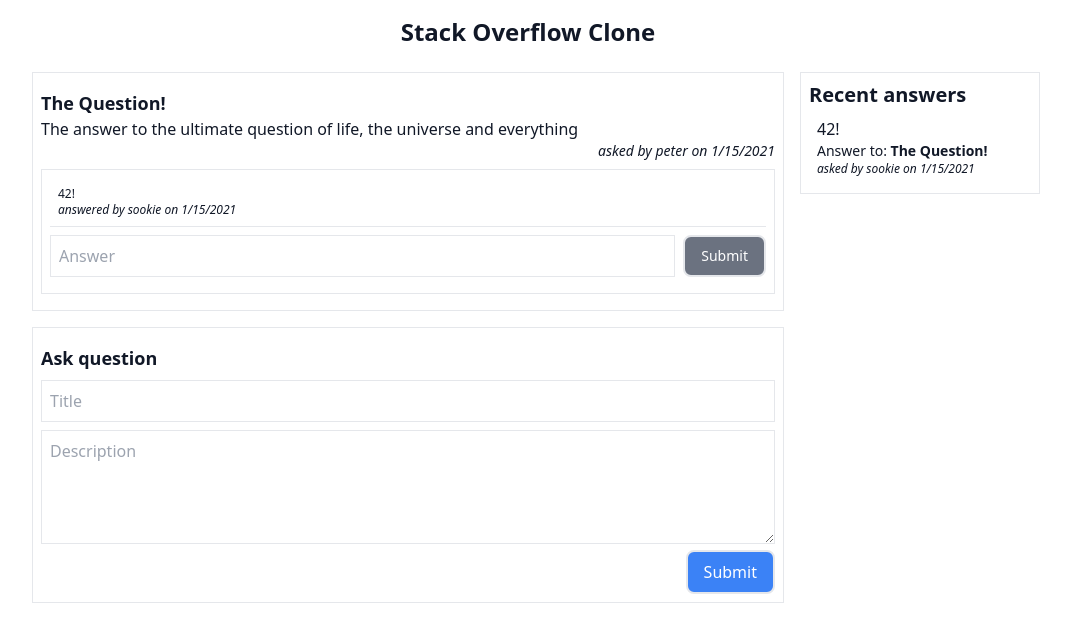
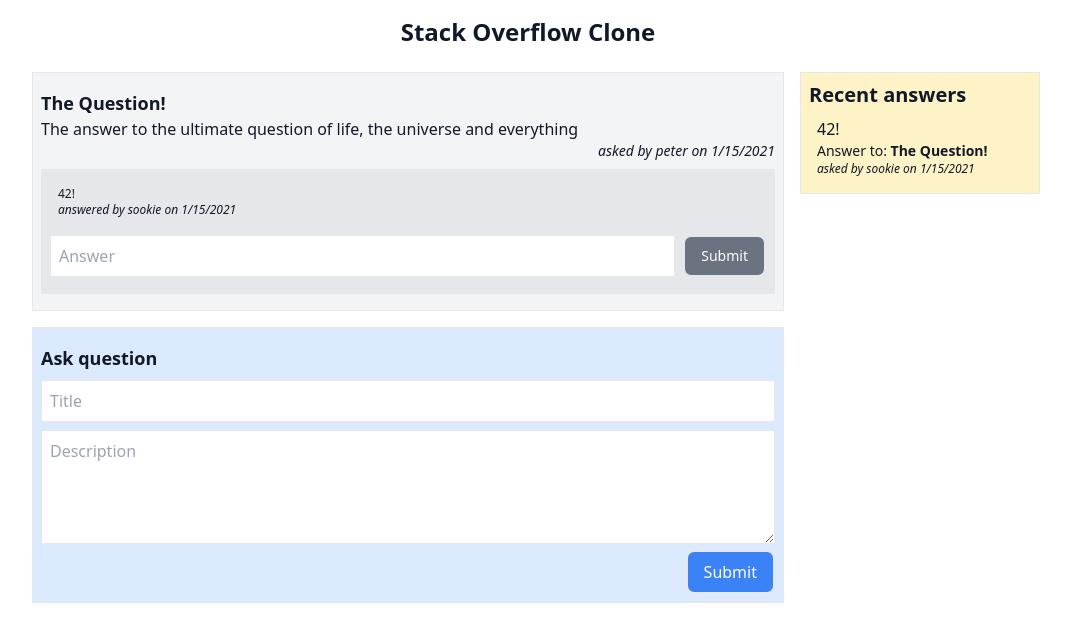
Before and after one commit to phollome/stackoverflow-clone, a React (Create React App) app: page / in a window 1280 px wide. Shown: the top 642 px of the page, without its empty margins (112-1183 px from the left). Built offline with nearby package versions, Linux system fonts and the light colour scheme; data requests are answered from the project's data file.

Commit message:
Add some color

```diff
--- a/src/components/AnswersList.js
+++ b/src/components/AnswersList.js
@@ -14,7 +14,7 @@
 
   return (
     <div className="p-2 w-1/4">
-      <div className="p-2 border">
+      <div className="p-2 border bg-yellow-100">
         <h3 className="text-xl font-bold">Recent answers</h3>
         {enhancedList.map((item) => (
           <div key={item.id} data-testid="answers-list-item" className="p-2">
--- a/src/components/QuestionForm.js
+++ b/src/components/QuestionForm.js
@@ -17,7 +17,7 @@
 
   return (
     <div data-testid="question-form" className="w-3/4 p-2">
-      <div className="border p-2">
+      <div className="border p-2 bg-blue-100">
         <h2 className="py-2 text-lg font-bold">Ask question</h2>
         <input
           id="title-input"
--- a/src/components/QuestionsList.js
+++ b/src/components/QuestionsList.js
@@ -13,7 +13,7 @@
 
   return (
     <div className="p-2 w-3/4">
-      <div className="border p-2">
+      <div className="border p-2 bg-gray-100">
         {enhancedList.map((item) => (
           <div key={item.id} data-testid="list-item" className="py-2">
             <h2 className="text-lg font-bold">{item.title}</h2>
@@ -22,7 +22,7 @@
               asked by {item.author} on{" "}
               {new Date(item.createdAt).toLocaleDateString()}
             </p>
-            <div className="mt-2 p-2 border">
+            <div className="mt-2 p-2 border bg-gray-200">
               {item.answers.length > 0 ? (
                 item.answers.map((elem) => (
                   <div key={elem.id} className="border-b p-2">
```
